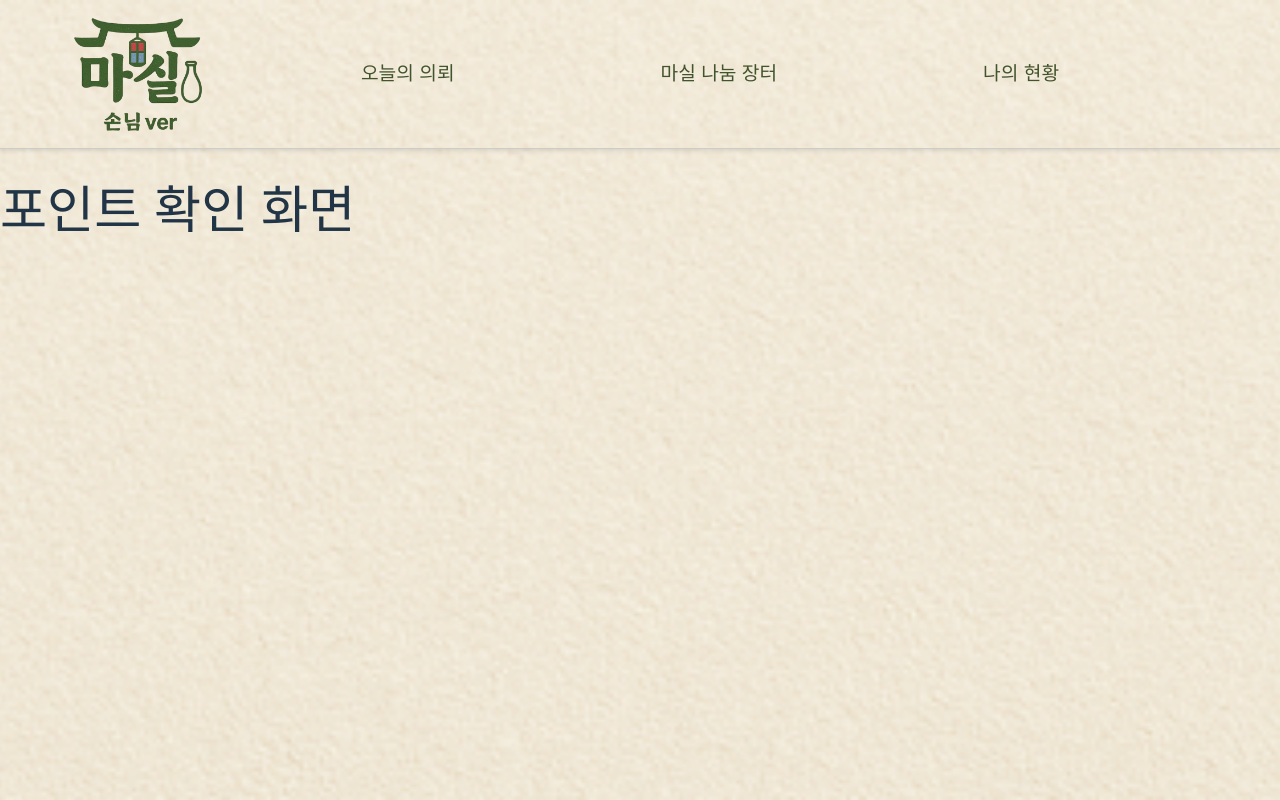
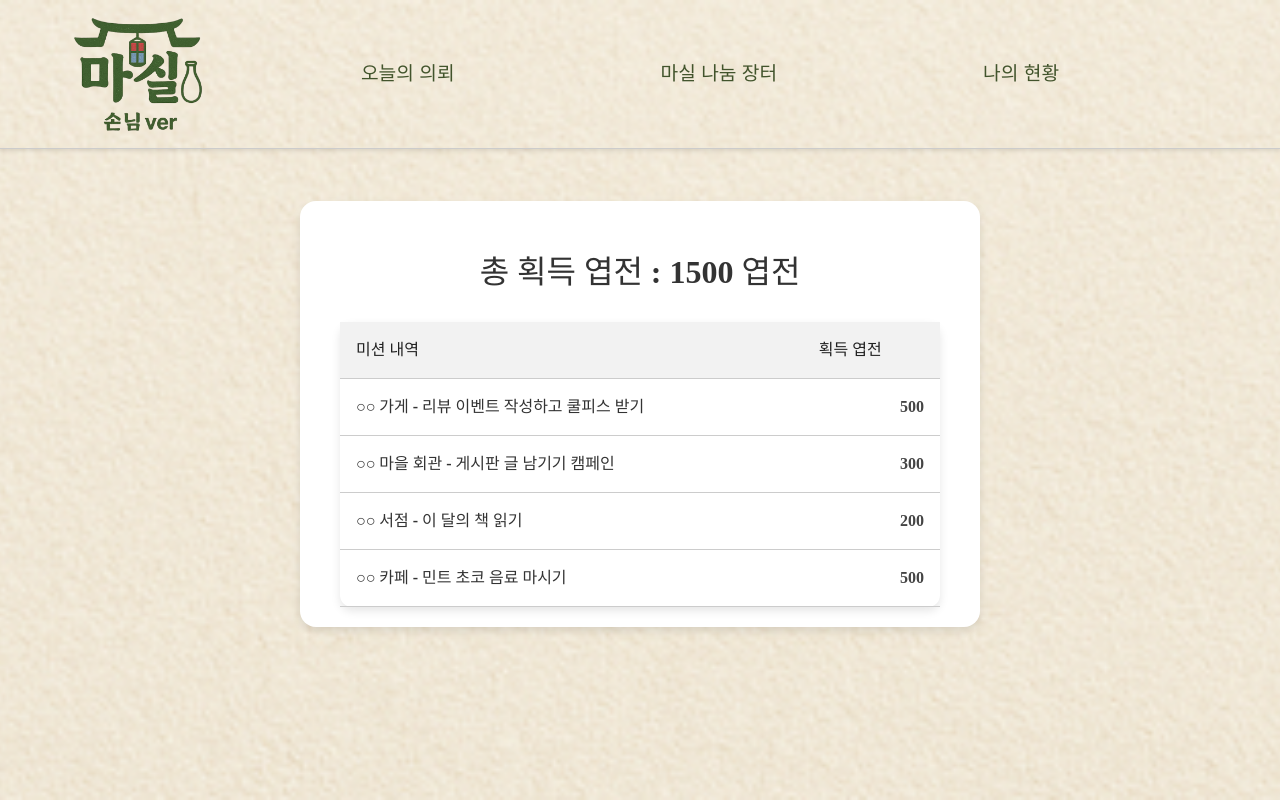
Before and after one commit to BBoyeon/InDev_front, a React (Vite) app: page /customer-point in a window 1280 px wide. Built offline with nearby package versions, Linux system fonts and the light colour scheme; a web font is replaced by a local one.

Commit message:
CustomerPoint 페이지 완성

```diff
--- a/src/Customer/CustomerPoint/CustomerPoint.css
+++ b/src/Customer/CustomerPoint/CustomerPoint.css
@@ -8,3 +8,55 @@
   min-height: 100vh;
   font-family: 'Shilla_CultureB-Bold';
 }
+
+.point-outer {
+  display: flex;
+  justify-content: center;
+  align-items: center;
+  margin-top: -35px;
+  min-height: 80vh;
+}
+
+
+.point-container {
+  background-color: #fff;
+  padding: 20px 40px;
+  border-radius: 16px;
+  box-shadow: 0 4px 8px rgba(0,0,0,0.1);
+  margin-bottom: 40px;
+  font-size: 1.5rem;
+  font-weight: bold;
+  color: #333;
+}
+
+.point-total {
+  text-align: center;
+  font-size: 2rem;
+}
+
+.point-table {
+  background-color: white;
+  border-radius: 12px;
+  padding: 20px;
+  box-shadow: 0 4px 10px rgba(0,0,0,0.1);
+  width: 600px;
+  border-collapse: collapse;
+}
+
+.point-table th, .point-table td {
+  padding: 16px;
+  text-align: left;
+  font-size: 1rem;
+  border-bottom: 1px solid #ccc;
+}
+
+.point-table th {
+  background-color: #f2f2f2;
+  color: #222;
+}
+
+.point-table td:last-child {
+  text-align: right;
+  font-weight: bold;
+  color: #444;
+}
--- a/src/Customer/CustomerPoint/CustomerPoint.jsx
+++ b/src/Customer/CustomerPoint/CustomerPoint.jsx
@@ -1,13 +1,41 @@
 import React from 'react'
 import './CustomerPoint.css'
 import AppHeader from '../CustomerAppHeader/AppHeader'
-import { useNavigate } from 'react-router-dom'
 
 const CustomerPoint = () => {
+  const pointHistory = [
+    { id: 1, title: '○○ 가게 - 리뷰 이벤트 작성하고 쿨피스 받기', amount: 500 },
+    { id: 2, title: '○○ 마을 회관 - 게시판 글 남기기 캠페인', amount: 300 },
+    { id: 3, title: '○○ 서점 - 이 달의 책 읽기', amount: 200 },
+    { id: 4, title: '○○ 카페 - 민트 초코 음료 마시기', amount: 500 },
+  ]
+
+  const totalPoints = pointHistory.reduce((acc, cur) => acc + cur.amount, 0)
+
   return (
-    <div className='customer-point'>
+    <div className="customer-point">
       <AppHeader />
-      <h1>포인트 확인 화면</h1>
+      <div className="point-outer">
+        <div className="point-container">
+          <h2 className="point-total">총 획득 엽전 : <span>{totalPoints}</span> 엽전</h2>
+         <table className="point-table">
+           <thead>
+              <tr>
+                <th>미션 내역</th>
+                <th>획득 엽전</th>
+             </tr>
+            </thead>
+           <tbody>
+             {pointHistory.map(entry => (
+               <tr key={entry.id}>
+                 <td>{entry.title}</td>
+                 <td>{entry.amount}</td>
+               </tr>
+             ))}
+           </tbody>
+         </table>
+       </div>
+      </div>
     </div>
   )
 }
```
